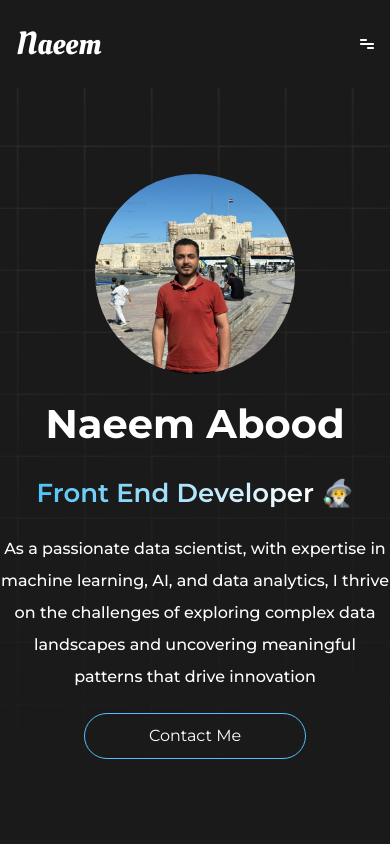
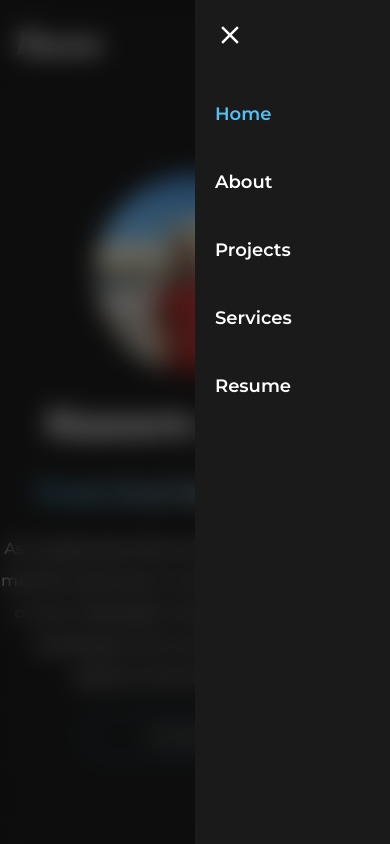
Before and after one commit to NaimAbb/portfolio-nextjs, a Next.js app: page / in a window 390 px wide. Both pictures are taken after a click on the button 367 px from the left and 44 px from the top of the page. Shown: the top 844 px of the page. Built offline with nearby package versions, Linux system fonts and the light colour scheme; no server answers.

Commit message:
add drawer menu

```diff
--- a/components/header.tsx
+++ b/components/header.tsx
@@ -7,6 +7,7 @@ import Image from "next/image";
 import NavLink from "./navlink";
 import Button from "./button";
 import { useCustomScroll } from "@/hooks/use-custom-scroll";
+import MobileNavLinks from "./mobile-navlinks";
 
 export default function Header() {
   const isFixed = useCustomScroll(300);
@@ -33,9 +34,7 @@ export default function Header() {
             <Image src={themeIcon} alt="Theme Icon" />
           </button>
         </div>
-        <button className="md:hidden">
-          <Image src={menuIcon} alt="" />
-        </button>
+        <MobileNavLinks />
       </div>
     </header>
   );
--- a/components/link.tsx
+++ b/components/link.tsx
@@ -1,11 +1,21 @@
 interface LinkProps {
   title: string;
+  onClick?: () => void;
 }
 
-export default function Link({ title }: LinkProps) {
+export default function Link({ title, onClick }: LinkProps) {
   return (
     <li className="first:text-[#4FC3F7] text-white text-lg font-semibold">
-      <a href={`#${title.toLowerCase()}`}>{title}</a>
+      <a
+        onClick={() => {
+          if (onClick) {
+            onClick();
+          }
+        }}
+        href={`#${title.toLowerCase()}`}
+      >
+        {title}
+      </a>
     </li>
   );
 }
--- /dev/null
+++ b/components/mobile-navlinks.tsx
@@ -0,0 +1,111 @@
+import React, { useState } from "react";
+import menuIcon from "@/public/vectors/menu-icon.svg";
+import Image from "next/image";
+import { MAIN_NAVIGATION } from "@/data";
+import Link from "./link";
+import { MdClose } from "react-icons/md";
+import { motion, AnimatePresence } from "framer-motion";
+
+const MobileNavLinks: React.FC = () => {
+  const [isMenuOpened, setIsMenuOpened] = useState<boolean>(false);
+
+  function handleOnClick() {
+    setIsMenuOpened((prev) => {
+      const newValue = !prev;
+      if (newValue) {
+        document.body.classList.add("overflow-hidden");
+      } else {
+        document.body.classList.remove("overflow-hidden");
+      }
+      return newValue;
+    });
+  }
+
+  const handleOnClickInside = (
+    event: React.MouseEvent<HTMLDivElement, MouseEvent>
+  ) => {
+    event.stopPropagation();
+  };
+
+  // Animations
+  const overlayVariants = {
+    hidden: { opacity: 0 },
+    visible: { opacity: 1 },
+  };
+
+  const sidebarVariants = {
+    hidden: { x: "100%" },
+    visible: {
+      x: 0,
+      transition: {
+        type: "spring",
+        damping: 25,
+        stiffness: 200,
+      },
+    },
+    exit: {
+      x: "100%",
+      transition: {
+        type: "spring",
+        damping: 25,
+        stiffness: 200,
+      },
+    },
+  };
+
+  const menuItemVariants = {
+    hidden: { opacity: 0, x: 20 },
+    visible: (i: number) => ({
+      opacity: 1,
+      x: 0,
+      transition: {
+        delay: i * 0.1 + 0.2,
+        duration: 0.3,
+      },
+    }),
+  };
+
+  return (
+    <>
+      <button onClick={handleOnClick} className="md:hidden">
+        <Image src={menuIcon} alt="Menu Icon" />
+      </button>
+
+      <AnimatePresence>
+        {isMenuOpened && (
+          <motion.nav
+            onClick={handleOnClick}
+            className="fixed inset-0 bg-black/50 backdrop-blur-md z-50"
+            variants={overlayVariants}
+            initial="hidden"
+            animate="visible"
+            exit="hidden"
+          >
+            <motion.div
+              onClick={handleOnClickInside}
+              className="ml-auto h-full w-1/2 bg-[#1A1A1A] px-5 py-5"
+              variants={sidebarVariants}
+              initial="hidden"
+              animate="visible"
+              exit="exit"
+            >
+              <button
+                className="mb-[50px] inline-block"
+                onClick={handleOnClick}
+              >
+                <MdClose size={30} color="white" />
+              </button>
+              <ul className="flex flex-col gap-10">
+                {MAIN_NAVIGATION.map((item) => (
+                  <Link key={item} onClick={handleOnClick} title={item} />
+                ))}
+              </ul>
+            </motion.div>
+          </motion.nav>
+        )}
+      </AnimatePresence>
+    </>
+  );
+};
+
+export default MobileNavLinks;
--- a/package.json
+++ b/package.json
@@ -10,6 +10,7 @@
   },
   "dependencies": {
     "firebase": "^12.5.0",
+    "framer-motion": "^12.23.24",
     "next": "16.0.1",
     "nextjs-toast-notify": "^1.57.0",
     "react": "19.2.0",
```
Also changed, not shown: 1 other file (tests, documents, lock files or other folders).
